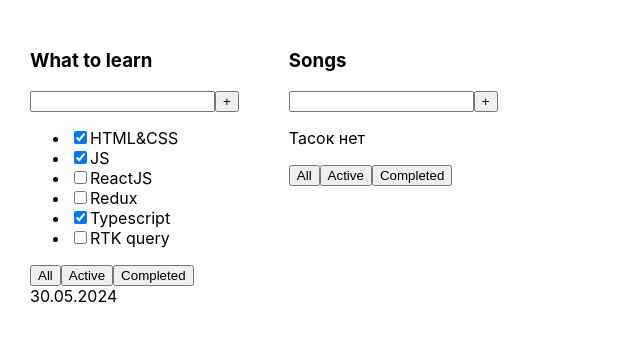
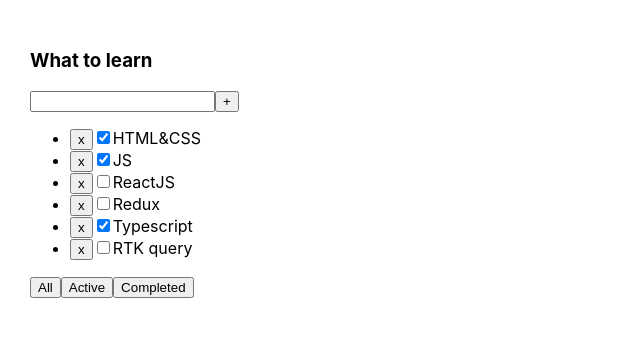
Before and after one commit to andreizhandarov/ToDoList, a React (Create React App) app: page / in a window 1280 px wide. Shown: the top 340 px of the page, without its empty margins (0-640 px from the left). Built offline with nearby package versions, Linux system fonts and the light colour scheme.

Commit message:
add metod filter and hook useState

```diff
--- a/src/App.tsx
+++ b/src/App.tsx
@@ -1,31 +1,32 @@
-import React from 'react';
-import './App.css';
-import { TaskType, Todolist } from './components/Todolist';
+import React, { useState } from "react";
+import "./App.css";
+import { TaskType, Todolist } from "./components/Todolist";
 
+export type FilterValuesType = "All" | "Active" | "Completed"
 
 function App() {
+  const [tasks, setTasks] = useState<TaskType[]> ([
+    { id: 1, title: "HTML&CSS", isDone: true },
+    { id: 2, title: "JS", isDone: true },
+    { id: 3, title: "ReactJS", isDone: false },
+    { id: 4, title: "Redux", isDone: false },
+    { id: 5, title: "Typescript", isDone: true },
+    { id: 6, title: "RTK query", isDone: false },
+  ])
 
-    const tasks1: Array<TaskType> = [
-        {id: 1, title: "HTML&CSS", isDone: true},
-        {id: 2, title: "JS", isDone: true},
-        {id: 3, title: "ReactJS", isDone: false},
-        {id: 4, title: 'Redux', isDone: false},
-        {id: 5, title: 'Typescript', isDone: true},
-        {id: 6, title: 'RTK query', isDone: false}
-    ]
+  const removeTask = (tasksID: number)=>{
+    const filterTasks = tasks.filter(el => el.id !== tasksID)
+    setTasks(filterTasks);
+  }
 
-    const tasks2: Array<TaskType> =[
-       /* {id: 1, title: 'Hello world', isDone: true},
-        {id: 2, title: 'I am Happy', isDone: true},
-        {id: 3, title: 'Yo', isDone: false} */
-    ]
-
-    return (
-        <div className="App">
-            <Todolist title="What to learn" tasks={tasks1} date={"30.05.2024"}/>
-            <Todolist title="Songs" tasks={tasks2}/>
-        </div>
-    );
+  return (
+    <div className="App">
+      <Todolist title="What to learn"
+                tasks={tasks}
+                removeTask={removeTask}
+                />
+    </div>
+  );
 }
 
 export default App;
--- a/src/components/Button.tsx
+++ b/src/components/Button.tsx
@@ -1,13 +1,14 @@
 import React from 'react';
 
-type ButtonPropsType ={
-    title: string
+export type ButtonPropsType ={
+    title: string;
+    onClick?: ()=> void;
 }
 
-export const Button = (props: ButtonPropsType) => {
+export const Button = ({title, onClick}: ButtonPropsType) => {
     return (
-        <button>
-            {props.title}
+        <button onClick={onClick}>
+            {title}
         </button>
     );
 };
--- a/src/components/MapTasks.tsx
+++ /dev/null
@@ -1,12 +0,0 @@
-import React from 'react';
-import { TaskType } from '../components/Todolist';
-
-
-export const MapTasks = (props: TaskType) => {
-    return (
-        <li key={props.id}>
-            <input type="checkbox" checked={props.isDone}/>
-            <span>{props.title}</span>
-        </li>
-    );
-};
--- a/src/components/Todolist.tsx
+++ b/src/components/Todolist.tsx
@@ -1,42 +1,65 @@
-import React from 'react';
-import { Button } from './Button';
-import { MapTasks } from './MapTasks';
+import React, { useState } from "react";
+import { Button } from "./Button";
+import { FilterValuesType } from "../App";
 
 export type TaskType = {
-    id: number
-    title: string
-    isDone: boolean
+  id: number;
+  title: string;
+  isDone: boolean;
+};
+
+export type TodolistPropsType = {
+  title: string;
+  tasks: Array<TaskType>;
+  removeTask: (tasksID: number) => void;
+};
+
+export const Todolist = ({ title, tasks, removeTask }: TodolistPropsType) => {
+  const [valueFilter, setValueFilter] = useState<FilterValuesType>("All");
+  const filterTask = (valueFilter: FilterValuesType) => {
+    setValueFilter(valueFilter);
+  };
+
+  const FilterFoo = () => {
+    let filterValueTask = tasks;
+
+    if (valueFilter === "Active") {
+      filterValueTask = tasks.filter((el) => el.isDone === true);
     }
+    if (valueFilter === "Completed") {
+      filterValueTask = tasks.filter((el) => el.isDone === false);
+    }
+    return filterValueTask;
+  };
 
-export type TodolistPropsType ={
-    title: string
-    tasks: Array<TaskType>
-    date?: string
-}
+  let filtredForMap = FilterFoo();
 
-export const Todolist = (props: TodolistPropsType) => {
   return (
     <div>
-            <h3>{props.title}</h3>
+      <h3>{title}</h3>
       <div>
-                    <input/>
+        <input />
         <Button title={"+"} />
       </div>
-                    {props.tasks.length === 0 ? (
-                            <p>Тасок нет</p>) : (
+      {tasks.length === 0 ? (
+        <p>Тасок нет</p>
+      ) : (
         <ul>
-                                    {props.tasks.map(task => {
-                                        return(
-                                           <MapTasks {...task}/>
-                                        )
+          {filtredForMap.map((task) => {
+            return (
+              <li key={task.id}>
+                <Button onClick={() => removeTask(task.id)} title={"x"} />
+                <input type="checkbox" checked={task.isDone} />
+                <span>{task.title}</span>
+              </li>
+            );
           })}
         </ul>
       )}
       <div>
-                    <Button title={"All"} />
-                    <Button title={"Active"} />
-                    <Button title={"Completed"} />
-                <div>{props.date}</div>
+        <Button title={"All"} onClick={() => filterTask("All")} />
+        <Button title={"Active"} onClick={() => filterTask("Active")} />
+        <Button title={"Completed"} onClick={() => filterTask("Completed")} />
       </div>
     </div>
   );
```
Lines whose indentation alone changed are shown as unchanged.
